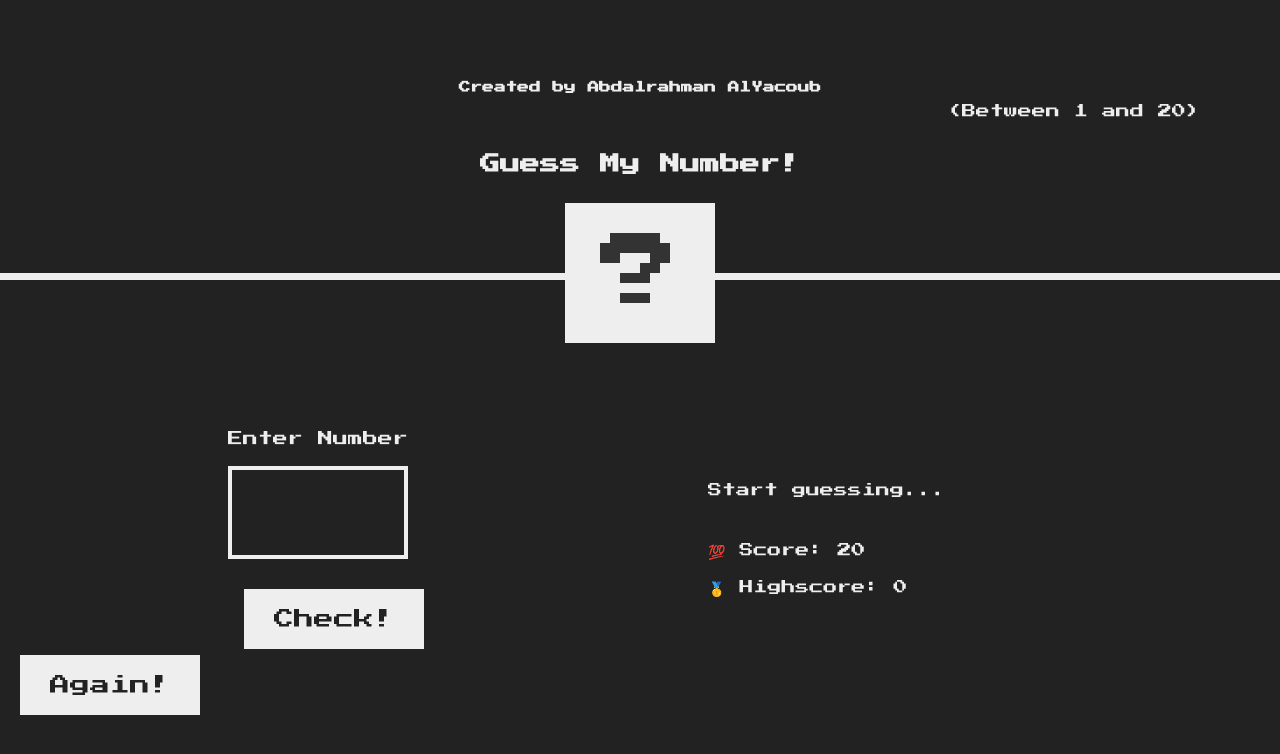
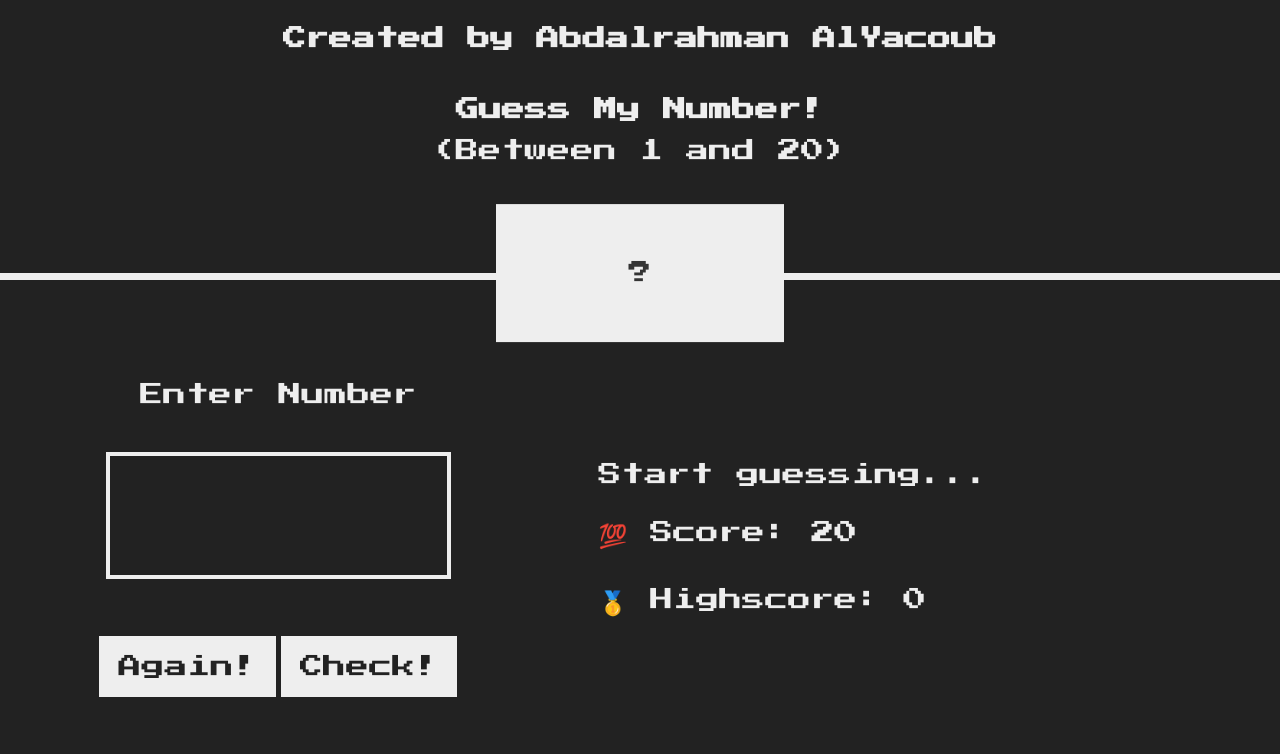
Before and after one commit to 20Abd01/Guess-my-number, a website built with Parcel: page index.html in a window 1280 px wide. Built offline with nearby package versions, Linux system fonts and the light colour scheme.

Commit message:
Add files via upload

```diff
--- a/index.html
+++ b/index.html
@@ -12,7 +12,6 @@
     <header>
       <h1>Guess My Number!</h1>
       <p class="between">(Between 1 and 20)</p>
-      <button class="btn again">Again!</button>
       <h3 id="createdby">Created by Abdalrahman AlYacoub</h3>
       <div class="number">?</div>
     </header>
@@ -21,7 +20,10 @@
       <section class="left">
         <label for="7">Enter Number</label><br /><br />
         <input type="number" id="7" max="20" class="guess" />
-        <button class="btn check">Check!</button>
+        <div class="buttons-container">
+          <button class="btn again">Again!</button>
+          <button class="btn check">Check!</button>
+        </div>
       </section>
       <section class="right">
         <p class="message">Start guessing...</p>
--- a/style.css
+++ b/style.css
@@ -68,7 +68,16 @@ h3 {
   text-align: center;
   position: absolute;
   width: 100%;
-  top: 52%;
+  top: 40% !important;
+  left: 50%;
+  transform: translate(-50%, -50%);
+}
+
+p.between {
+  text-align: center;
+  position: absolute;
+  width: 100%;
+  top: 55% !important;
   left: 50%;
   transform: translate(-50%, -50%);
 }
@@ -87,13 +96,6 @@ h3 {
   bottom: 0;
   left: 50%;
   transform: translate(-50%, 50%);
-}
-
-.between {
-  font-size: 1.4rem;
-  position: absolute;
-  top: 2rem;
-  right: 2rem;
 }
 
 .again {
@@ -147,11 +149,14 @@ label {
     flex-direction: row;
   }
 
+  * {
+    font-size: 0.8rem !important;
+  }
+
   .message {
-    margin-bottom: 3rem;
+    margin-bottom: 0rem;
   }
   .right {
-    font-size: 1.4rem;
     width: 53% !important;
   }
 
@@ -164,29 +169,37 @@ label {
   }
 
   .guess {
-    width: 16rem;
-    font-size: 1.4rem;
+    width: 9rem;
   }
 
   #createdby {
-    top: 32% !important;
+    top: 2rem !important;
+    font-size: 0.8rem;
   }
 
   .between {
-    top: 38% !important;
-    right: 8rem;
   }
 
   h1 {
-    top: 60%;
+    top: 40%;
   }
 
+  .buttons-container {
+    display: flex;
+    gap: 5px;
+  }
+
+  .btn {
+    padding: 1rem 1rem;
+  }
   .again {
-    top: 240%;
+    position: relative;
+    top: 0;
+    left: 0;
   }
 
   .check {
-    margin-left: 32px !important;
+    /* margin-left: 32px !important; */
   }
 }
 
@@ -196,6 +209,19 @@ label {
     width: 40%;
   }
 
+  * {
+    font-size: 1.2rem !important;
+  }
+  #createdby {
+    font-size: 1.4rem;
+  }
+
+  .between {
+    font-size: 1.4rem;
+    position: absolute;
+    top: 2rem;
+    right: 2rem;
+  }
   .number {
     font-size: 8rem;
   }
```
